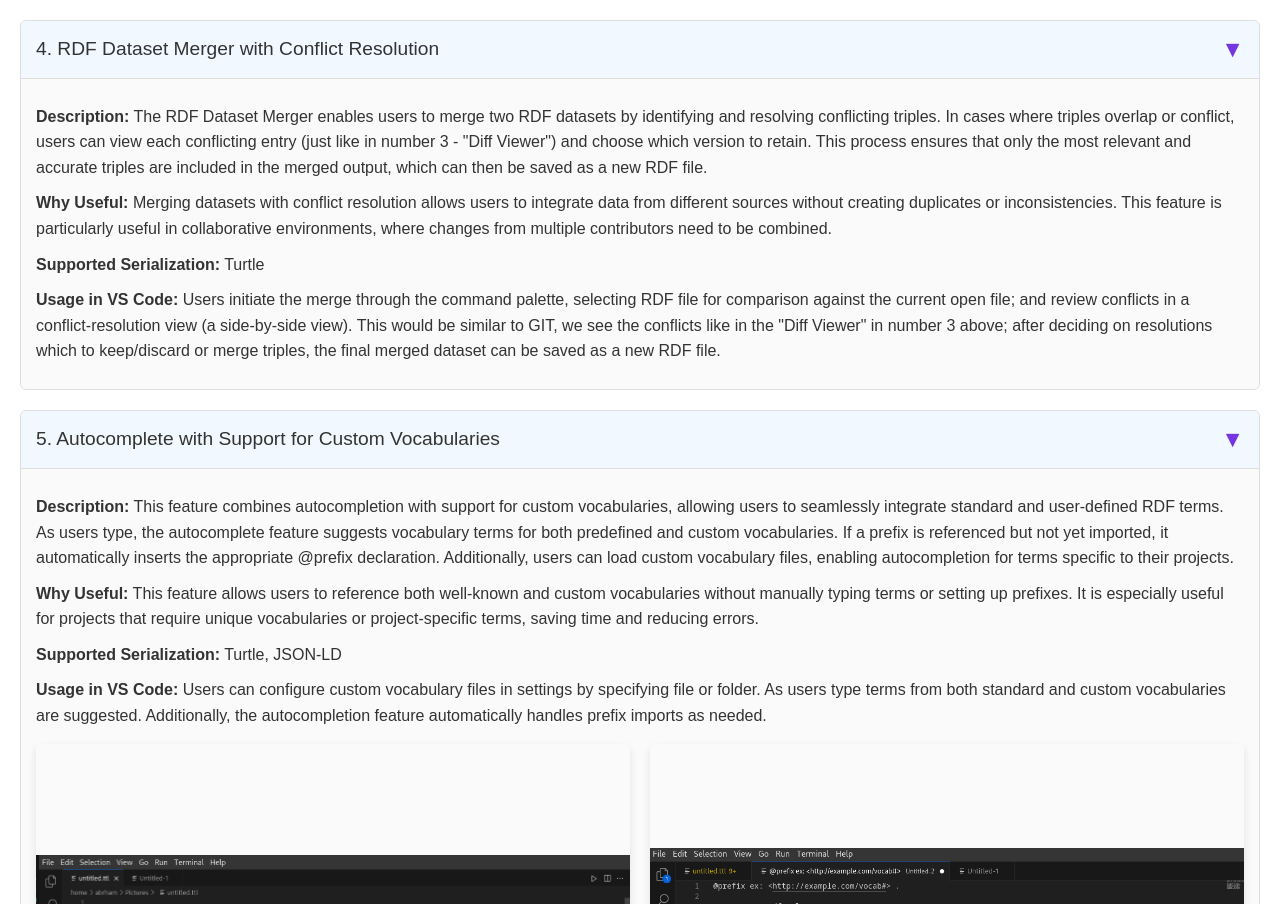
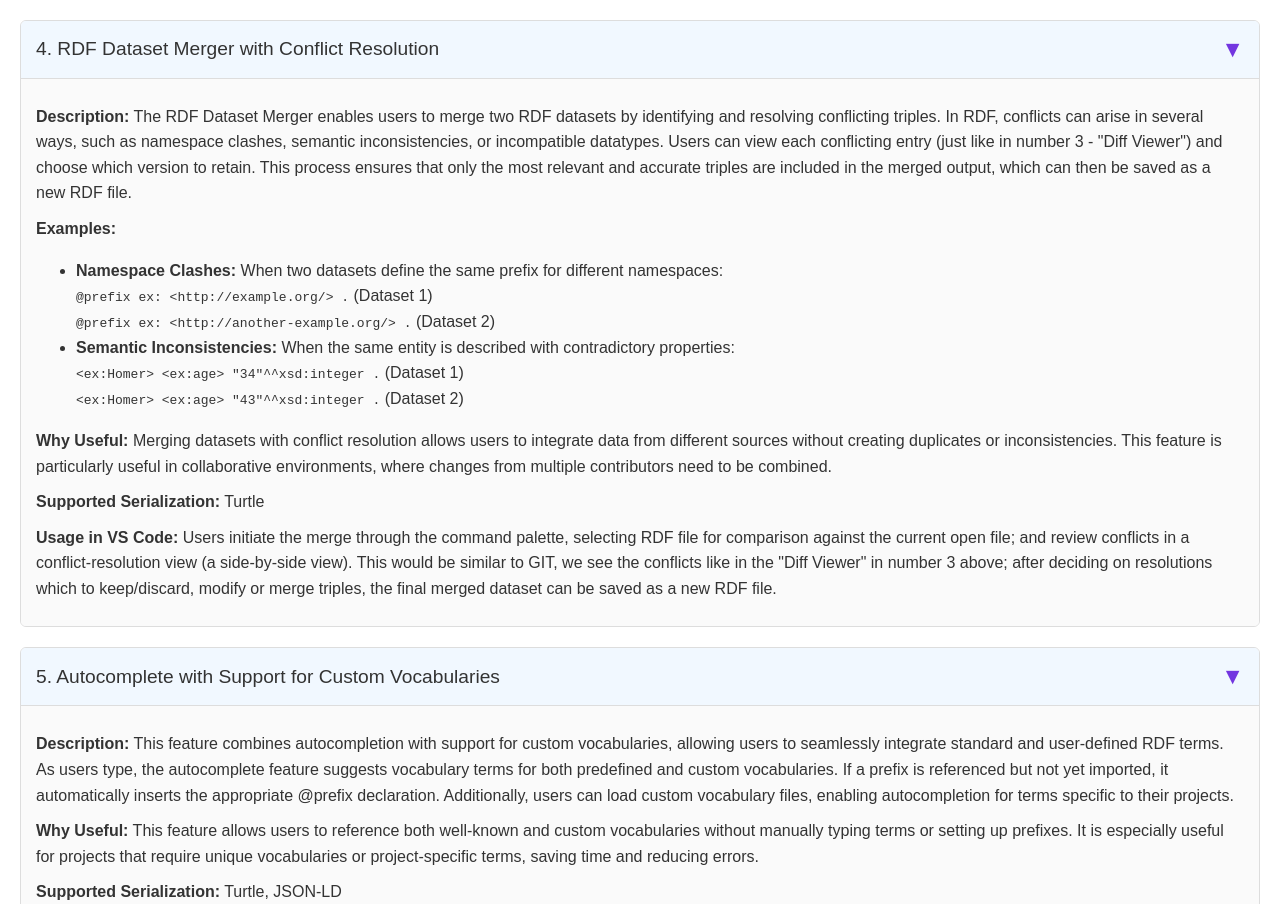
Before and after one commit to abrhamyifterb/rdf-tooling, a plain HTML site: page index.html in a window 1280 px wide. Shown: the part 3028-3932 px from the top of the page. Drawn offline with Linux system fonts and the light colour scheme.

Commit message:
modifications to RDF Dataset Merger with Conflict Resolution

```diff
--- a/index.html
+++ b/index.html
@@ -183,10 +183,25 @@
             <span class="toggle-icon">▼</span>
         </div>
         <div id="feature4-content" class="feature-content">
-            <p><strong>Description:</strong> The RDF Dataset Merger enables users to merge two RDF datasets by identifying and resolving conflicting triples. In cases where triples overlap or conflict, users can view each conflicting entry (just like in number 3 - "Diff Viewer") and choose which version to retain. This process ensures that only the most relevant and accurate triples are included in the merged output, which can then be saved as a new RDF file.</p>
+            <p><strong>Description:</strong> The RDF Dataset Merger enables users to merge two RDF datasets by identifying and resolving conflicting triples. In RDF, conflicts can arise in several ways, such as namespace clashes, semantic inconsistencies, or incompatible datatypes. Users can view each conflicting entry (just like in number 3 - "Diff Viewer") and choose which version to retain. This process ensures that only the most relevant and accurate triples are included in the merged output, which can then be saved as a new RDF file.</p>
+            <p><strong>Examples:</strong></p>
+            <ul>
+                <li>
+                    <strong>Namespace Clashes:</strong> When two datasets define the same prefix for different namespaces:
+                    <br>
+                    <code>@prefix ex: &lt;http://example.org/&gt; .</code> (Dataset 1) <br>
+                    <code>@prefix ex: &lt;http://another-example.org/&gt; .</code> (Dataset 2) <br>
+                </li>
+                <li>
+                    <strong>Semantic Inconsistencies:</strong> When the same entity is described with contradictory properties:
+                    <br>
+                    <code>&lt;ex:Homer&gt; &lt;ex:age&gt; "34"^^xsd:integer .</code> (Dataset 1) <br>
+                    <code>&lt;ex:Homer&gt; &lt;ex:age&gt; "43"^^xsd:integer .</code> (Dataset 2) <br>
+                </li>
+            </ul>
             <p><strong>Why Useful:</strong> Merging datasets with conflict resolution allows users to integrate data from different sources without creating duplicates or inconsistencies. This feature is particularly useful in collaborative environments, where changes from multiple contributors need to be combined.</p>
             <p><strong>Supported Serialization:</strong> Turtle</p>
-            <p><strong>Usage in VS Code:</strong> Users initiate the merge through the command palette, selecting RDF file for comparison against the current open file; and review conflicts in a conflict-resolution view (a side-by-side view). This would be similar to GIT, we see the conflicts like in the "Diff Viewer" in number 3 above; after deciding on resolutions which to keep/discard or merge triples, the final merged dataset can be saved as a new RDF file.</p>
+            <p><strong>Usage in VS Code:</strong> Users initiate the merge through the command palette, selecting RDF file for comparison against the current open file; and review conflicts in a conflict-resolution view (a side-by-side view). This would be similar to GIT, we see the conflicts like in the "Diff Viewer" in number 3 above; after deciding on resolutions which to keep/discard, modify or merge triples, the final merged dataset can be saved as a new RDF file.</p>
         </div>
     </div>
 
```
